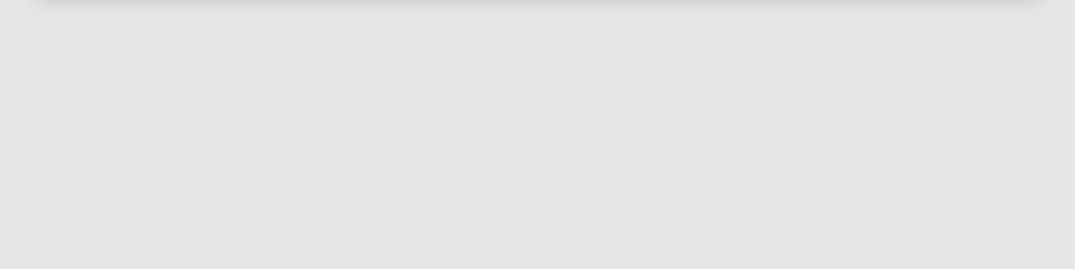
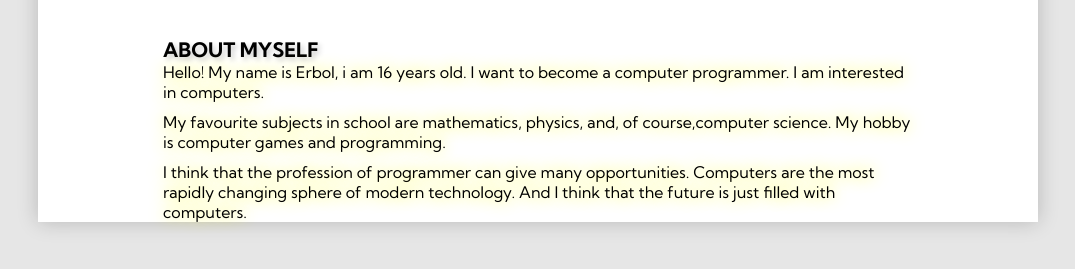
Before and after one commit to Tukashov/rsschool-cv, a plain HTML site: page index.html in a window 1280 px wide. Shown: the part 459-728 px from the top of the page, without its empty margins (102-1177 px from the left). Drawn offline with Linux system fonts and the light colour scheme.

Commit message:
feat: added about section

```diff
--- a/css/style.css
+++ b/css/style.css
@@ -140,3 +140,35 @@ body {
 .contacts-links:hover {
     text-shadow: 0px 0px 5px rgb(252, 255, 53);
 }
+
+/* ABOUT MYSELF */
+
+.about-inner {
+    margin: 40px 125px 0;
+}
+
+.about-title {
+    font-family: 'Kumbh Sans', sans-serif;
+    font-weight: 600;
+    font-style: normal;
+    font-size: 20px;
+
+    text-transform: uppercase;
+
+    color: rgb(0, 0, 0);
+    text-shadow: 3px 3px 5px rgba(0, 0, 0, 0.2);
+}
+
+.about-text {
+    font-family: 'Kumbh Sans', sans-serif;
+    font-weight: 400;
+    font-style: normal;
+    font-size: 16px;
+
+    color: rgb(0, 0, 0);
+    text-shadow: 0px 0px 15px rgb(252, 255, 53);
+}
+
+.about-text + .about-text {
+    margin-top: 10px;
+}
--- a/index.html
+++ b/index.html
@@ -54,6 +54,16 @@
                         </div>
                     </div>
                 </section>
+
+                <section class="about">
+                    <div class="about-inner">
+                        <h3 class="about-title">About Myself</h3>
+
+                        <p class="about-text">Hello! My name is Erbol, i am 16 years old. I want to become a computer programmer. I am interested in computers.</p>
+                        <p class="about-text">My favourite subjects in school are mathematics, physics, and, of course,computer science. My hobby is computer games and programming.</p>
+                        <p class="about-text">I think that the profession of programmer can give many opportunities. Computers are the most rapidly changing sphere of modern technology. And I think that the future is just filled with computers.</p>
+                    </div>
+                </section>
             </main>
         </div>
     </div>
```
Also changed, not shown: img/blockchain_pic.jpg (added).
